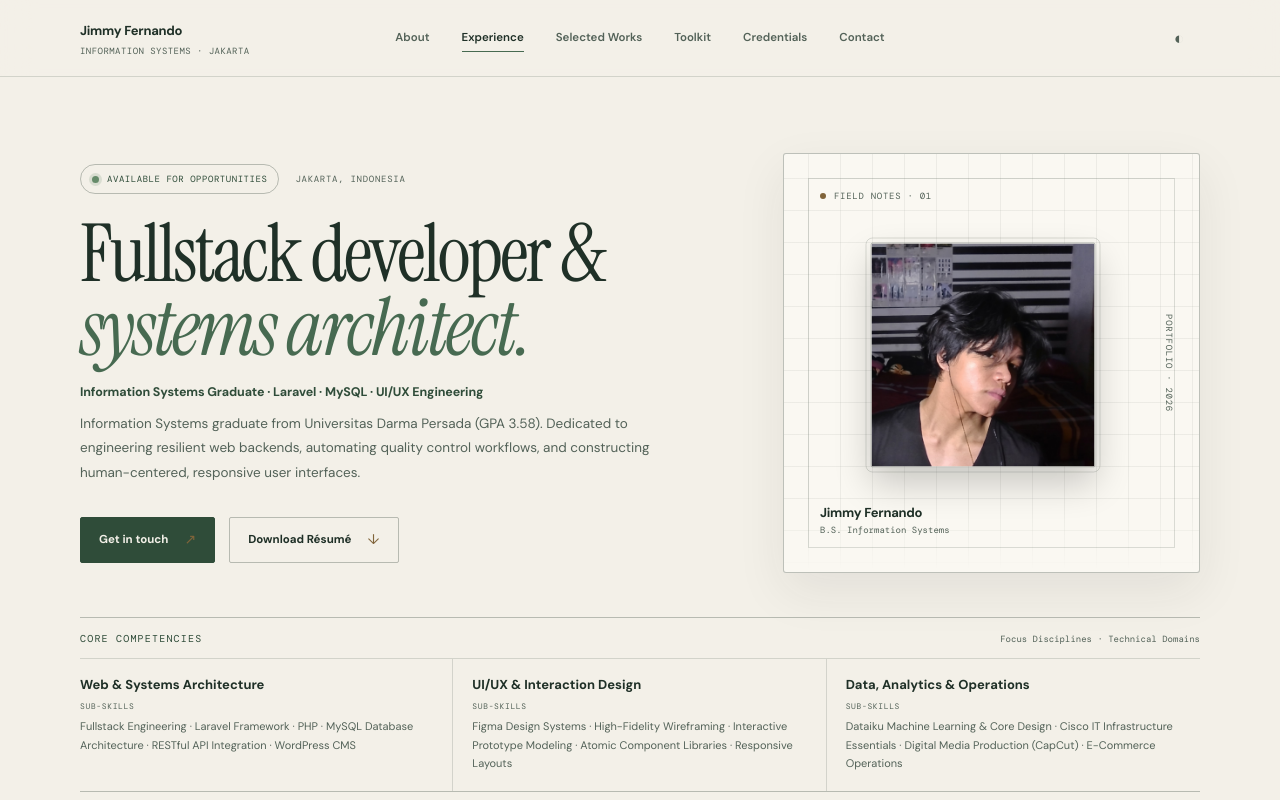
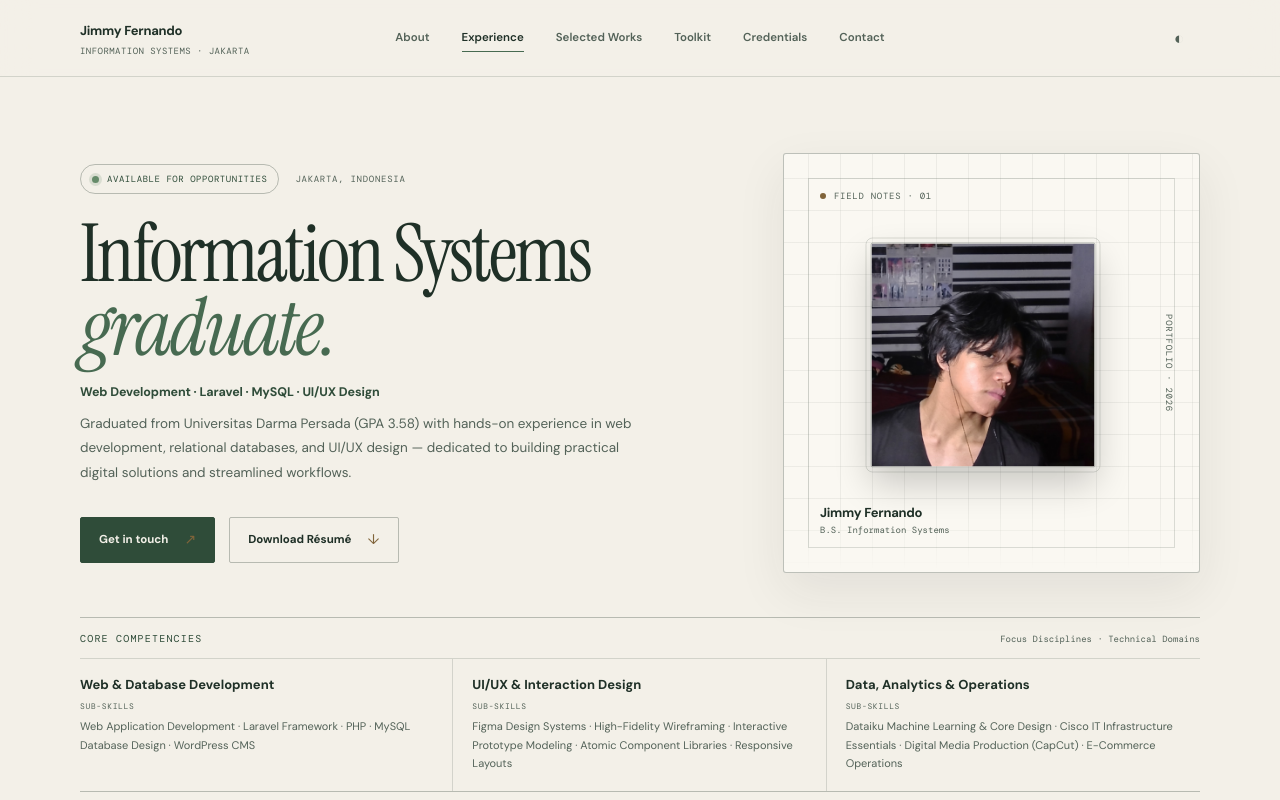
Before and after one commit to apuyyyy/portofolio-jimmy-fernando, a plain HTML site: page index.html in a window 1280 px wide. Shown: the top 800 px of the page. Drawn offline with nearby package versions, Linux system fonts and the light colour scheme; a web font is replaced by a local one.

Commit message:
copy: update hero headline to Information Systems graduate and refresh og-image

```diff
--- a/index.html
+++ b/index.html
@@ -4,26 +4,26 @@
   <meta charset="utf-8" />
   <meta name="viewport" content="width=device-width, initial-scale=1" />
   <meta name="theme-color" content="#0d0d0d" />
-  <meta name="description" content="Portfolio of Jimmy Fernando — Fullstack Developer & Systems Architect. Specialized in Laravel, MySQL, and human-centered UI/UX engineering." />
+  <meta name="description" content="Portfolio of Jimmy Fernando — Information Systems Graduate from Jakarta, Indonesia. Skilled in web development, Laravel, MySQL, WordPress, and UI/UX design." />
 
   <!-- Open Graph / Discord / Facebook -->
   <meta property="og:type" content="website" />
   <meta property="og:url" content="https://portofolio-jimmy-fernando.vercel.app/" />
   <meta property="og:title" content="Jimmy Fernando - Portofolio" />
-  <meta property="og:description" content="Fullstack Developer & Systems Architect · Information Systems Graduate. Explore projects, engineering experience, and technical competencies." />
-  <meta property="og:image" content="https://portofolio-jimmy-fernando.vercel.app/og-image.png" />
-  <meta property="og:image:secure_url" content="https://portofolio-jimmy-fernando.vercel.app/og-image.png" />
+  <meta property="og:description" content="Information Systems Graduate · Web Development, MySQL & UI/UX Design. Explore projects, experience, and technical competencies." />
+  <meta property="og:image" content="https://portofolio-jimmy-fernando.vercel.app/og-image.png?v=2" />
+  <meta property="og:image:secure_url" content="https://portofolio-jimmy-fernando.vercel.app/og-image.png?v=2" />
   <meta property="og:image:type" content="image/png" />
   <meta property="og:image:width" content="1200" />
   <meta property="og:image:height" content="630" />
-  <meta property="og:image:alt" content="Jimmy Fernando - Fullstack Developer Portfolio" />
+  <meta property="og:image:alt" content="Jimmy Fernando - Information Systems Graduate Portfolio" />
 
   <!-- Twitter / Discord Large Card Preview -->
   <meta name="twitter:card" content="summary_large_image" />
   <meta name="twitter:url" content="https://portofolio-jimmy-fernando.vercel.app/" />
   <meta name="twitter:title" content="Jimmy Fernando - Portofolio" />
-  <meta name="twitter:description" content="Fullstack Developer & Systems Architect · Information Systems Graduate. Explore projects, engineering experience, and technical competencies." />
-  <meta name="twitter:image" content="https://portofolio-jimmy-fernando.vercel.app/og-image.png" />
+  <meta name="twitter:description" content="Information Systems Graduate · Web Development, MySQL & UI/UX Design. Explore projects, experience, and technical competencies." />
+  <meta name="twitter:image" content="https://portofolio-jimmy-fernando.vercel.app/og-image.png?v=2" />
 
   <meta name="color-scheme" content="light dark" />
   <title>Jimmy Fernando - Portofolio</title>
@@ -489,10 +489,10 @@
           <span class="hero-location">Jakarta, Indonesia</span>
         </div>
         <h1 class="serif hero-title" id="intro-title">
-          Fullstack developer &amp; <em class="serif">systems architect.</em>
+          Information Systems <em class="serif">graduate.</em>
         </h1>
-        <p class="hero-focus">Information Systems Graduate · Laravel · MySQL · UI/UX Engineering</p>
-        <p class="hero-copy">Information Systems graduate from Universitas Darma Persada (GPA 3.58). Dedicated to engineering resilient web backends, automating quality control workflows, and constructing human-centered, responsive user interfaces.</p>
+        <p class="hero-focus">Web Development · Laravel · MySQL · UI/UX Design</p>
+        <p class="hero-copy">Graduated from Universitas Darma Persada (GPA 3.58) with hands-on experience in web development, relational databases, and UI/UX design — dedicated to building practical digital solutions and streamlined workflows.</p>
         <div class="hero-actions">
           <a class="button" href="mailto:jimmyfrnnd12@gmail.com"><span>Get in touch</span><span class="button-arrow" aria-hidden="true">↗</span></a>
           <a class="button button-secondary" href="CV_Jimmy_Fernando.pdf" download="CV_Jimmy_Fernando.pdf"><span>Download Résumé</span><span class="button-arrow" aria-hidden="true">↓</span></a>
@@ -520,9 +520,9 @@
       </div>
       <div class="core-skills-grid">
         <article class="core-skill">
-          <h3>Web &amp; Systems Architecture</h3>
+          <h3>Web &amp; Database Development</h3>
           <span class="subskill-label">Sub-skills</span>
-          <p>Fullstack Engineering · Laravel Framework · PHP · MySQL Database Architecture · RESTful API Integration · WordPress CMS</p>
+          <p>Web Application Development · Laravel Framework · PHP · MySQL Database Design · WordPress CMS</p>
         </article>
         <article class="core-skill">
           <h3>UI/UX &amp; Interaction Design</h3>
```
Also changed, not shown: og-image.png.
